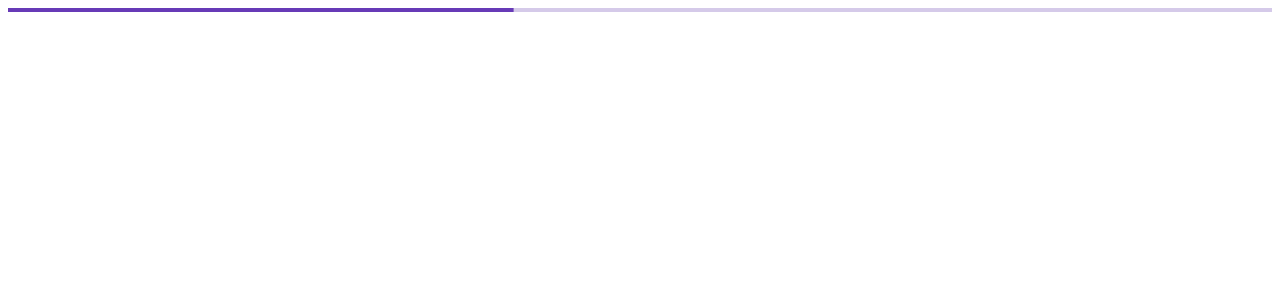
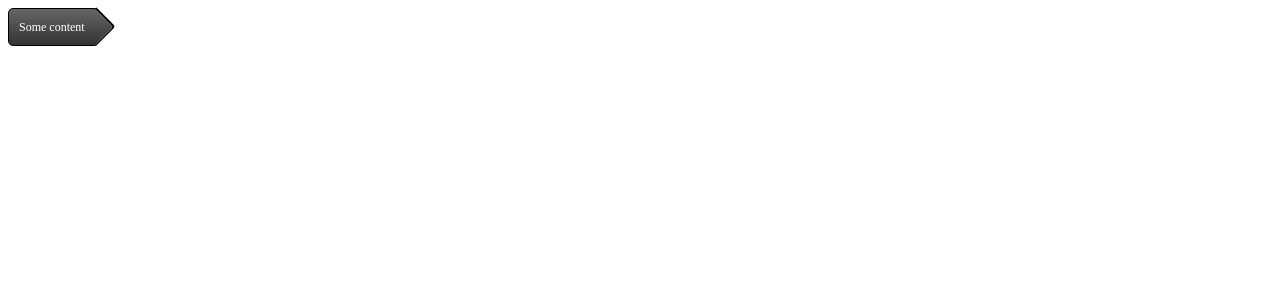
Before and after one commit to leblancdavid/MaterialReskin, an Angular app in the folder reskin-test-app/: page / in a window 1280 px wide. Shown: the top 300 px of the page. Built offline with nearby package versions, Linux system fonts and the light colour scheme.

Commit message:
Added initial implementation of chevron button

```diff
--- a/reskin-test-app/src/app/app.component.html
+++ b/reskin-test-app/src/app/app.component.html
@@ -1,4 +1,4 @@
-<mat-progress-bar mode="determinate" value="40"></mat-progress-bar>
+<hx-chevron-button></hx-chevron-button>
 
 <!-- <hx-raised-button [color]="colors.Primary"></hx-raised-button>
 <hx-raised-button [color]="colors.Secondary"></hx-raised-button>
--- a/reskin-test-app/src/app/app.module.ts
+++ b/reskin-test-app/src/app/app.module.ts
@@ -4,8 +4,8 @@ import { NgModule } from '@angular/core';
 import {BrowserAnimationsModule, NoopAnimationsModule} from '@angular/platform-browser/animations';
 
 import { AppComponent } from './app.component';
-// import { ButtonsModule } from './buttons/buttons.module';
-// import { ThemingModule } from './theming/theming.module';
+import { ButtonsModule } from './buttons/buttons.module';
+import { ThemingModule } from './theming/theming.module';
 // import { CheckboxesModule } from './checkboxes/checkboxes.module';
 import { MatCheckboxModule } from '@angular/material/checkbox';
 import { MatProgressBarModule } from '@angular/material/progress-bar';
@@ -18,7 +18,7 @@ import { MatProgressBarModule } from '@angular/material/progress-bar';
   imports: [
     BrowserModule,
     BrowserAnimationsModule,
-    // ButtonsModule,
+    ButtonsModule,
     // CheckboxesModule,
     // ThemingModule,
     MatCheckboxModule,
--- /dev/null
+++ b/reskin-test-app/src/app/buttons/chevron-button/chevron-button.component.html
@@ -0,0 +1,3 @@
+<div class="hx-chevron-button">
+  Some content
+</div>
--- /dev/null
+++ b/reskin-test-app/src/app/buttons/chevron-button/chevron-button.component.scss
@@ -0,0 +1,41 @@
+.hx-chevron-button{
+    display: flex;
+    align-items: center;
+    justify-content: center;
+	float: left;
+	font-size: 12px;
+	line-height: 36px;
+	color: white;
+	padding: 0 10px 0 10px;
+    background: #666;
+    border-top-left-radius: 5px;
+    border-bottom-left-radius: 5px;
+    border: solid black 1px;
+	background: linear-gradient(#666, #333);
+	position: relative;
+}
+
+.hx-chevron-button::after {
+    content: '';
+	position: absolute;
+	top: 0;
+	right: -18px; /*half of square's length*/
+	/*same dimension as the line-height of .breadcrumb a */
+	width: 36px;
+	height: 36px;
+	/*as you see the rotated square takes a larger height. which makes it tough to position it properly. So we are going to scale it down so that the diagonals become equal to the line-height of the link. We scale it to 70.7% because if square's:
+	length = 1; diagonal = (1^2 + 1^2)^0.5 = 1.414 (pythagoras theorem)
+	if diagonal required = 1; length = 1/1.414 = 0.707*/
+	transform: scale(0.707) rotate(45deg);
+	/*we need to prevent the arrows from getting buried under the next link*/
+	z-index: 1;
+	/*background same as links but the gradient will be rotated to compensate with the transform applied*/
+	background: #666;
+	background: linear-gradient(135deg, #666, #333);
+	/*
+		5px - for rounded arrows and
+		50px - to prevent hover glitches on the border created using shadows*/
+    border-radius: 0 5px 0 50px;
+    box-shadow:
+		1px -2px 0 1px rgb(0, 0, 0);
+}
--- /dev/null
+++ b/reskin-test-app/src/app/buttons/chevron-button/chevron-button.component.ts
@@ -0,0 +1,15 @@
+import { Component, OnInit } from '@angular/core';
+
+@Component({
+  selector: 'hx-chevron-button',
+  templateUrl: './chevron-button.component.html',
+  styleUrls: ['./chevron-button.component.scss']
+})
+export class ChevronButtonComponent implements OnInit {
+
+  constructor() { }
+
+  ngOnInit() {
+  }
+
+}
--- a/reskin-test-app/tslint.json
+++ b/reskin-test-app/tslint.json
@@ -120,13 +120,13 @@
     "directive-selector": [
       true,
       "attribute",
-      "app",
+      "hx",
       "camelCase"
     ],
     "component-selector": [
       true,
       "element",
-      "hxg",
+      "hx",
       "kebab-case"
     ],
     "no-output-on-prefix": true,
```
Also changed, not shown: reskin-test-app/src/app/buttons/buttons.module.ts (+9 -2 lines), reskin-test-app/.angular-cli.json, 1 other file (tests, documents, lock files or other folders).
